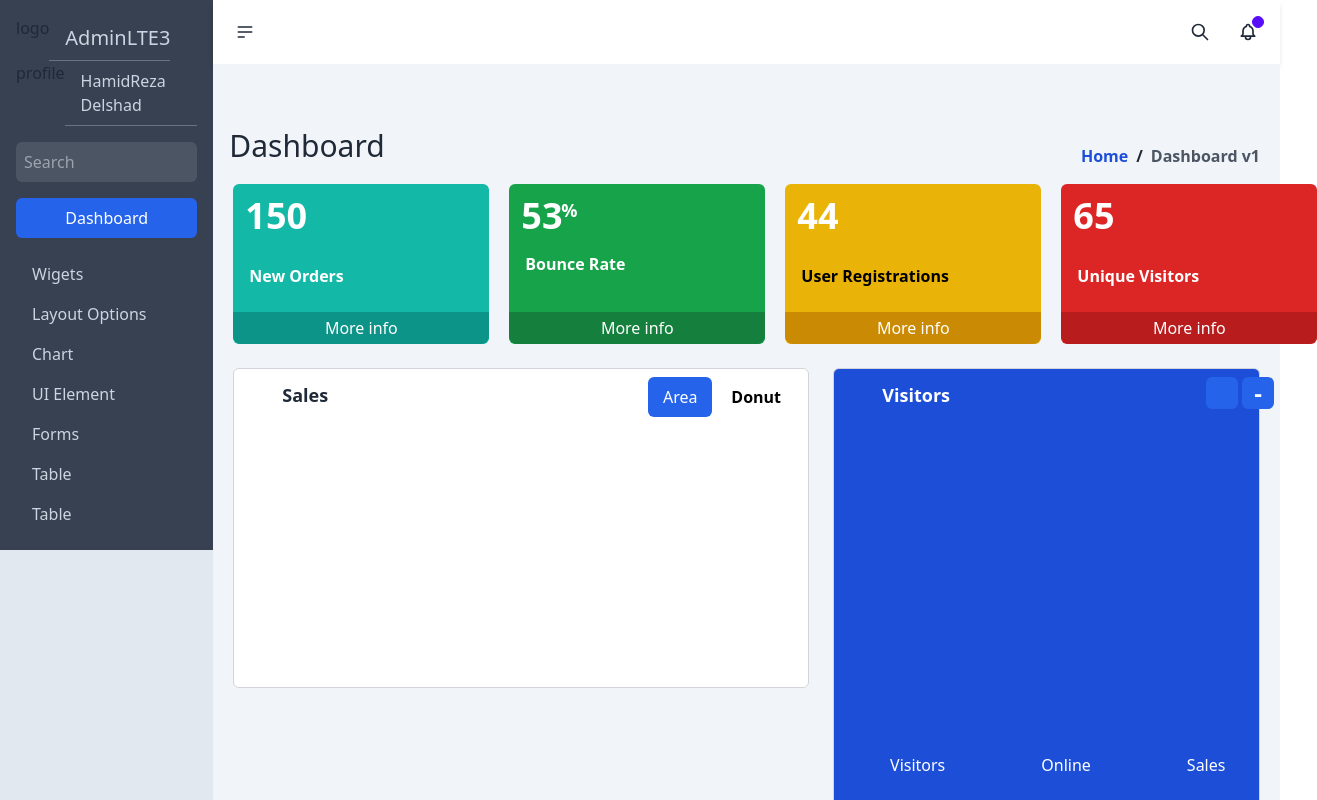
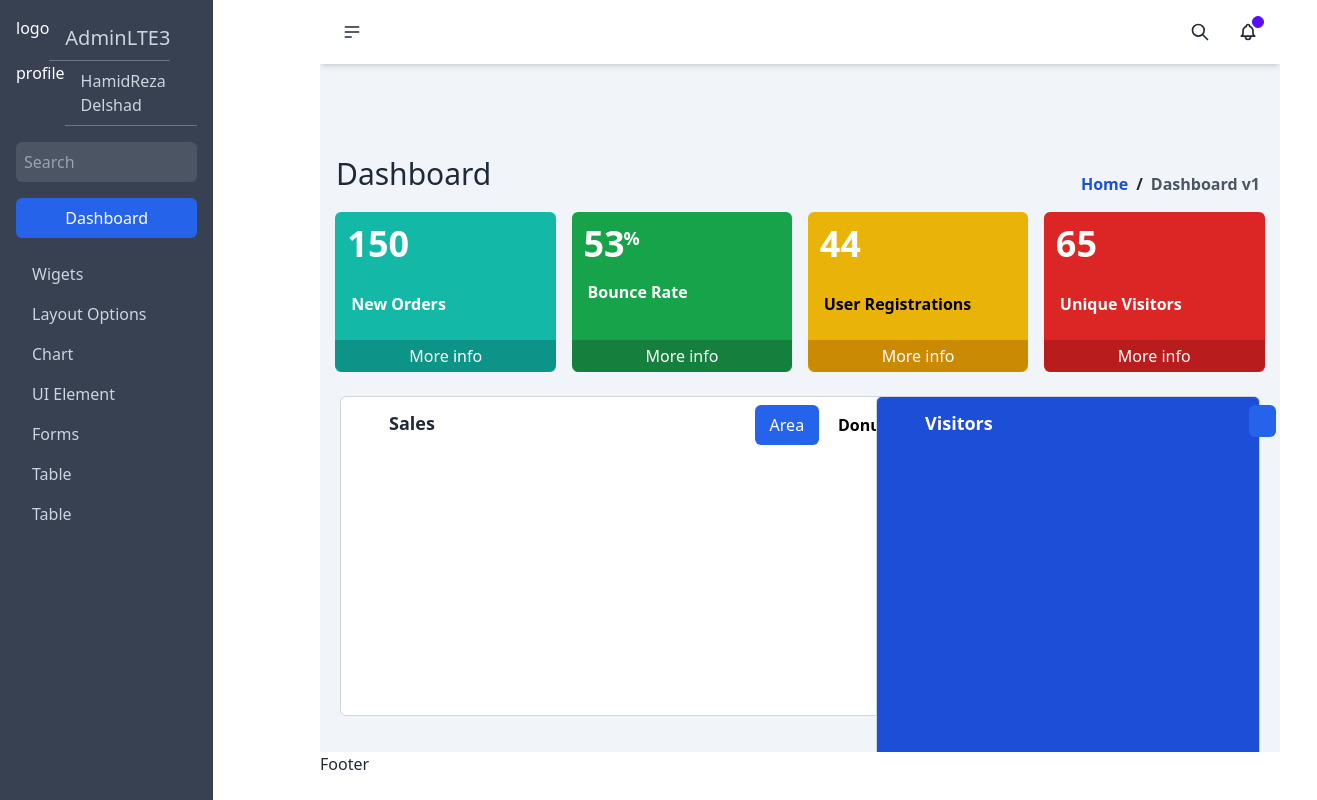
Before and after one commit to ashrafipoor/admin-12-ts, a React (Vite) app: page / in a window 1280 px wide. Shown: the top 800 px of the page, 1317 px wide, since content can reach past the window. Built offline with nearby package versions, Linux system fonts and the light colour scheme.

Commit message:
fixed ui layout

```diff
--- a/src/App.tsx
+++ b/src/App.tsx
@@ -1,4 +1,4 @@
-import { useState, FunctionComponent } from 'react';
+import { useState } from 'react';
 import Aside from "./Components/Aside/Aside"
 
 
@@ -9,28 +9,33 @@ import Content_more from './Components/Content/Content-more'
 import Content_sales from './Components/Content/Content-sales'
 import Content_visitors from './Components/Content/Content-visitors'
 function App() {
-
+  const [showSidebar, setShowSidebar] = useState(false);
+  const onBurgerClick = () => {
+    setShowSidebar(!showSidebar);
+    console.log(showSidebar)
+  }
   return (
 
 
-    <main className="flex">
-      <aside className="w-1/6 bg-slate-200 h-screen">
-        <Aside/>
+    <main className="flex ">
+      <aside className={`top-0 left-0 w-1/6 bg-blue-600 text-white fixed h-full ease-in-out duration-300 ${showSidebar ? "-translate-x-full": "translate-x-0 "
+        }`}>
+        <Aside />
 
       </aside>
-      <section className="w-5/6 bg-orange-300 h-screen">
-      <Header/>
-      <section className="bg-slate-100 h-screen w-full ">
-          <Content_dashboard/>
-          <Content_more/>
-          <Content_sales/>
-          <Content_visitors/>
-           </section>
+      <section className={`flex flex-col ${showSidebar? "w-full":"w-5/6 ml-80"}  bg-slate-100  h-screen overflow-y-auto ease-in-out duration-300`}>
+        <Header onMenuClick={onBurgerClick} />
 
-          <Footer/>
+        <Content_dashboard />
+        <Content_more />
+        <Content_sales />
+        <Content_visitors />
+
+
+        <Footer />
       </section>
-        </main>
-    )
+    </main>
+  )
 
 }
 
--- a/src/Components/Aside/Aside.tsx
+++ b/src/Components/Aside/Aside.tsx
@@ -4,7 +4,7 @@ import Profile from "./Profile";
 
 const Aside = () => {
   return (
-    <div className="bg-gray-700 pl-4 pt-4 pb-4 pr-4">
+    <div className="bg-gray-700 pl-4 pt-4 pb-4 pr-4 h-screen">
       <Logo />
 
       <Profile />
--- a/src/Components/Content/Content-Dashboard.tsx
+++ b/src/Components/Content/Content-Dashboard.tsx
@@ -1,7 +1,7 @@
 function Content_dashboard() {
 
     return (
-      <div className="flex">
+      <div className="flex mt-7">
         <h1 className="mt-16  ml-4  text-3xl  h-10">Dashboard</h1>
         <h3 className="mt-20 ml-auto  text-blue-700  font-bold  hover:text-blue-900 cursor-pointer">Home</h3>
         <h3 className="mt-20 ml-2  font-bold h-6">/</h3>
--- a/src/Components/Content/Content-more.tsx
+++ b/src/Components/Content/Content-more.tsx
@@ -1,30 +1,33 @@
 function Content_more() {
+  const style={
+    "width":"23%"
+  }
     return (
-      <div className="flex">
-        <div  className="bg-teal-500 w-64 h-40 mt-4 ml-5 rounded-md ">
+      <div className="flex justify-evenly ">
+        <div style={style}  className="bg-teal-500  h-40 mt-4  rounded-md ">
 
         <h1  className="font-bold text-4xl text-white ml-3 mt-3">150</h1>
         <br/>
         <h4 className="font-semibold text-white ml-4 mt-1">New Orders</h4>
-        <button className="bg-teal-600 text-white ml- w-64 h-8 mt-6 rounded-b-lg hover:bg-teal-700">More info</button>
+        <button className="bg-teal-600 text-white ml- w-full h-8 mt-6 rounded-b-lg hover:bg-teal-700">More info</button>
         </div>
-        <div className="bg-green-600 w-64 h-40 mt-4 ml-5 rounded-md">
+        <div style={style} className="bg-green-600  h-40 mt-4  rounded-md">
         <h1  className="font-bold text-4xl text-white ml-3 mt-3">53<h1  className="text-lg font-bold text-white ml-10 -mt-10 ">%</h1></h1>
         <br/>
         <h4 className="font-semibold text-white ml-4 mt-1">Bounce Rate</h4>
-        <button className="bg-green-700 text-white ml- w-64 h-8 mt-9 rounded-b-lg hover:bg-green-800">More info</button>
+        <button className="bg-green-700 text-white ml- w-full h-8 mt-9 rounded-b-lg hover:bg-green-800">More info</button>
         </div>
-        <div className="bg-yellow-500 w-64 h-40 mt-4 ml-5 rounded-md">
+        <div style={style} className="bg-yellow-500  h-40 mt-4  rounded-md">
         <h1  className="font-bold text-4xl text-white ml-3 mt-3">44</h1>
         <br/>
         <h4 className="font-semibold text-black ml-4 mt-1">User Registrations</h4>
-        <button className="bg-yellow-600 text-white ml- w-64 h-8 mt-6 rounded-b-lg hover:bg-yellow-700">More info</button>
+        <button className="bg-yellow-600 text-white ml- w-full h-8 mt-6 rounded-b-lg hover:bg-yellow-700">More info</button>
         </div>
-        <div className="bg-red-600 w-64 h-40 mt-4 ml-5 rounded-md">
+        <div style={style} className="bg-red-600  h-40 mt-4  rounded-md">
         <h1  className="font-bold text-4xl text-white ml-3 mt-3">65</h1>
         <br/>
         <h4 className="font-semibold text-white ml-4 mt-1">Unique Visitors</h4>
-        <button className="bg-red-700 text-white ml- w-64 h-8 mt-6 rounded-b-lg hover:bg-red-800">More info</button>
+        <button className="bg-red-700 text-white ml- w-full h-8 mt-6 rounded-b-lg hover:bg-red-800">More info</button>
         </div>
       </div>
     )
--- a/src/Components/Content/Content-visitors.tsx
+++ b/src/Components/Content/Content-visitors.tsx
@@ -1,11 +1,11 @@
 function Content_visitors() {
 
   return (
-        <div  className="bg-blue-700 w-2/5 h-4/6  ml-auto mr-5 rounded-md border -mt-80 border-gray-300 flex">
+    <div className="bg-blue-700 w-2/5 h-3/6  ml-auto mr-5 rounded-md border -mt-80 border-gray-300 flex">
       <h1 className="font-semibold text-lg ml-12 mt-3 h-8 text-white">Visitors</h1>
       <button className="bg-blue-600 text-white w-8 h-8 rounded-md ml-64 mt-2  hover:bg-blue-800"></button>
       <button className="bg-blue-600 text-white hover:bg-blue-800 font-extrabold text-2xl w-8 h-8 rounded-md ml-1 mt-2" title="Collapse" >-</button>
-       <hr/>
+      <hr />
       <h2 className="mt-96 -ml-96 text-white">Visitors</h2>
       <h2 className="mt-96 ml-24 text-white">Online</h2>
       <h2 className="mt-96 ml-24 text-white">Sales</h2>
--- a/src/Components/Footer/index.tsx
+++ b/src/Components/Footer/index.tsx
@@ -1,6 +1,6 @@
 function Footer(){
     return(
-        <div className="bg-blue-200">
+        <div className="bg-white fixed bottom-0 w-full h-12">
             <h1>Footer</h1>
         </div>
     )
--- a/src/Components/Header/index.tsx
+++ b/src/Components/Header/index.tsx
@@ -1,11 +1,16 @@
-function Header(){
-    return(
+import { MouseEventHandler } from "react";
 
-      <div className="navbar bg-base-100 shadow-md invisible lg:visible">
-      <div className="navbar-start">
-          <label tabIndex="0" className="btn btn-ghost btn-circle">
-            <svg xmlns="http://www.w3.org/2000/svg" className="h-5 w-5" fill="none" viewBox="0 0 24 24" stroke="currentColor"><path strokeLinecap="round" strokeLinejoin="round" strokeWidth="2" d="M4 6h16M4 12h16M4 18h7" /></svg>
-          </label>
+type HeaderProps={
+  onMenuClick: MouseEventHandler
+}
+function Header({ onMenuClick}:HeaderProps) {
+  return (
+
+    <div className="navbar bg-base-100 shadow-md invisible lg:visible">
+      <div className="navbar-start"  onClick={onMenuClick} >
+        <label className="btn btn-ghost btn-circle">
+          <svg xmlns="http://www.w3.org/2000/svg" className="h-5 w-5" fill="none" viewBox="0 0 24 24" stroke="currentColor"><path strokeLinecap="round" strokeLinejoin="round" strokeWidth="2" d="M4 6h16M4 12h16M4 18h7" /></svg>
+        </label>
       </div>
       <div className="navbar-end">
         <button className="btn btn-ghost btn-circle">
@@ -20,6 +25,6 @@ function Header(){
       </div>
     </div>
 
-    )
+  )
 }
 export default Header;
--- a/src/Content/Content-Dashboard.tsx
+++ /dev/null
@@ -1,13 +0,0 @@
-function Content_dashboard() {
-
-    return (
-      <div className="flex">
-        <h1 className="mt-16  ml-4  text-3xl  h-10">Dashboard</h1>
-        <h3 className="mt-20 ml-auto  text-blue-700  font-bold  hover:text-blue-900 cursor-pointer">Home</h3>
-        <h3 className="mt-20 ml-2  font-bold h-6">/</h3>
-        <h3 className="mt-20 ml-2 font-bold text-gray-600 mr-5 h-6">Dashboard v1</h3>
-      </div>
-    )
-  }
-
-  export default Content_dashboard
--- a/src/Content/Content-more.tsx
+++ /dev/null
@@ -1,33 +0,0 @@
-function Content_more() {
-    return (
-      <div className="flex">
-        <div  className="bg-teal-500 w-64 h-40 mt-4 ml-5 rounded-md ">
-
-        <h1  className="font-bold text-4xl text-white ml-3 mt-3">150</h1>
-        <br/>
-        <h4 className="font-semibold text-white ml-4 mt-1">New Orders</h4>
-        <button className="bg-teal-600 text-white ml- w-64 h-8 mt-6 rounded-b-lg hover:bg-teal-700">More info</button>
-        </div>
-        <div className="bg-green-600 w-64 h-40 mt-4 ml-5 rounded-md">
-        <h1  className="font-bold text-4xl text-white ml-3 mt-3">53<h1  className="text-lg font-bold text-white ml-10 -mt-10 ">%</h1></h1>
-        <br/>
-        <h4 className="font-semibold text-white ml-4 mt-1">Bounce Rate</h4>
-        <button className="bg-green-700 text-white ml- w-64 h-8 mt-9 rounded-b-lg hover:bg-green-800">More info</button>
-        </div>
-        <div className="bg-yellow-500 w-64 h-40 mt-4 ml-5 rounded-md">
-        <h1  className="font-bold text-4xl text-white ml-3 mt-3">44</h1>
-        <br/>
-        <h4 className="font-semibold text-black ml-4 mt-1">User Registrations</h4>
-        <button className="bg-yellow-600 text-white ml- w-64 h-8 mt-6 rounded-b-lg hover:bg-yellow-700">More info</button>
-        </div>
-        <div className="bg-red-600 w-64 h-40 mt-4 ml-5 rounded-md">
-        <h1  className="font-bold text-4xl text-white ml-3 mt-3">65</h1>
-        <br/>
-        <h4 className="font-semibold text-white ml-4 mt-1">Unique Visitors</h4>
-        <button className="bg-red-700 text-white ml- w-64 h-8 mt-6 rounded-b-lg hover:bg-red-800">More info</button>
-        </div>
-      </div>
-    )
-  }
-
-  export default Content_more
--- a/src/Content/Content-sales.tsx
+++ /dev/null
@@ -1,15 +0,0 @@
-function Content_sales() {
-
-    return (
-        <div  className="bg-white max-w-xl h-80 mt-6 ml-5 rounded-md border border-gray-300 flex">
-         <h1 className="font-bold text-lg ml-12 mt-3 h-8 ">Sales</h1>
-         <button className="bg-blue-600 text-white w-16 h-10 rounded-md ml-80 mt-2">Area</button>
-         <button className="bg-white text-black hover:text-blue-600 font-semibold w-16 h-10 rounded-md ml-3 mt-2">Donut</button>
-       <hr/>
-
-         </div>
-
-    )
-  }
-
-  export default Content_sales
--- a/src/Content/Content-visitors.tsx
+++ /dev/null
@@ -1,17 +0,0 @@
-function Content_visitors() {
-
-    return (
-        <div  className="bg-blue-700 w-2/5 h-4/6  ml-auto mr-5 rounded-md border -mt-80 border-gray-300 flex">
-         <h1 className="font-semibold text-lg ml-12 mt-3 h-8 text-white">Visitors</h1>
-         <button className="bg-blue-600 text-white w-8 h-8 rounded-md ml-64 mt-2  hover:bg-blue-800"></button>
-         <button className="bg-blue-600 text-white hover:bg-blue-800 font-extrabold text-2xl w-8 h-8 rounded-md ml-1 mt-2" title="Collapse" >-</button>
-       <hr/>
-        <h2 className="mt-96 -ml-96 text-white">Visitors</h2>
-        <h2 className="mt-96 ml-24 text-white">Online</h2>
-        <h2 className="mt-96 ml-24 text-white">Sales</h2>
-         </div>
-
-    )
-  }
-
-  export default Content_visitors
```
Lines whose indentation alone changed are shown as unchanged.
